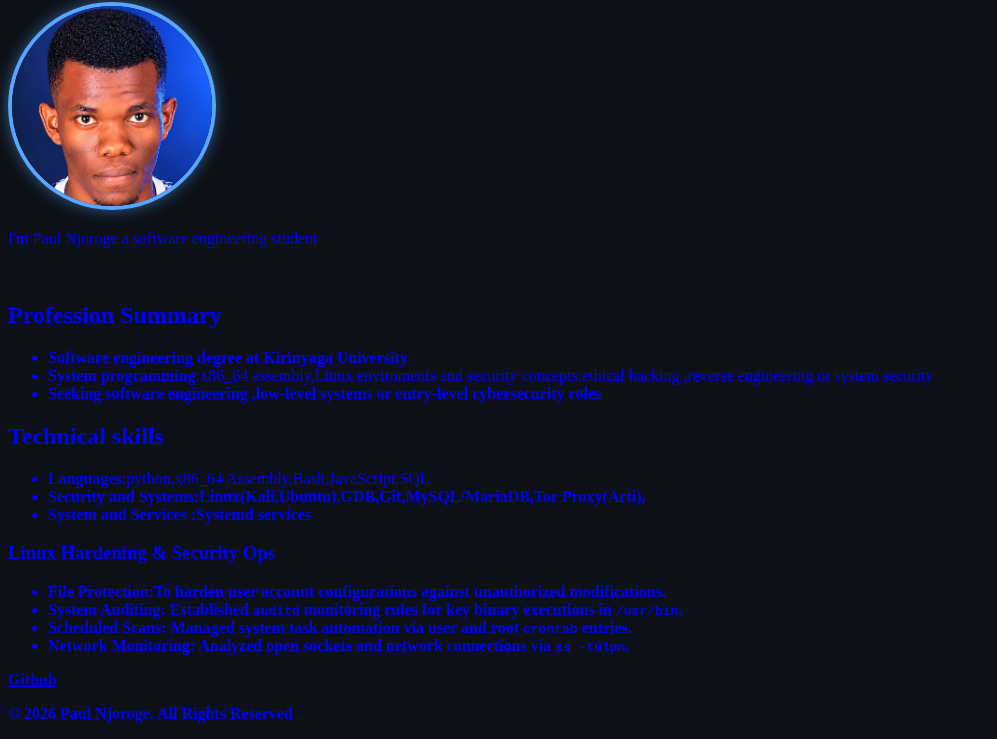
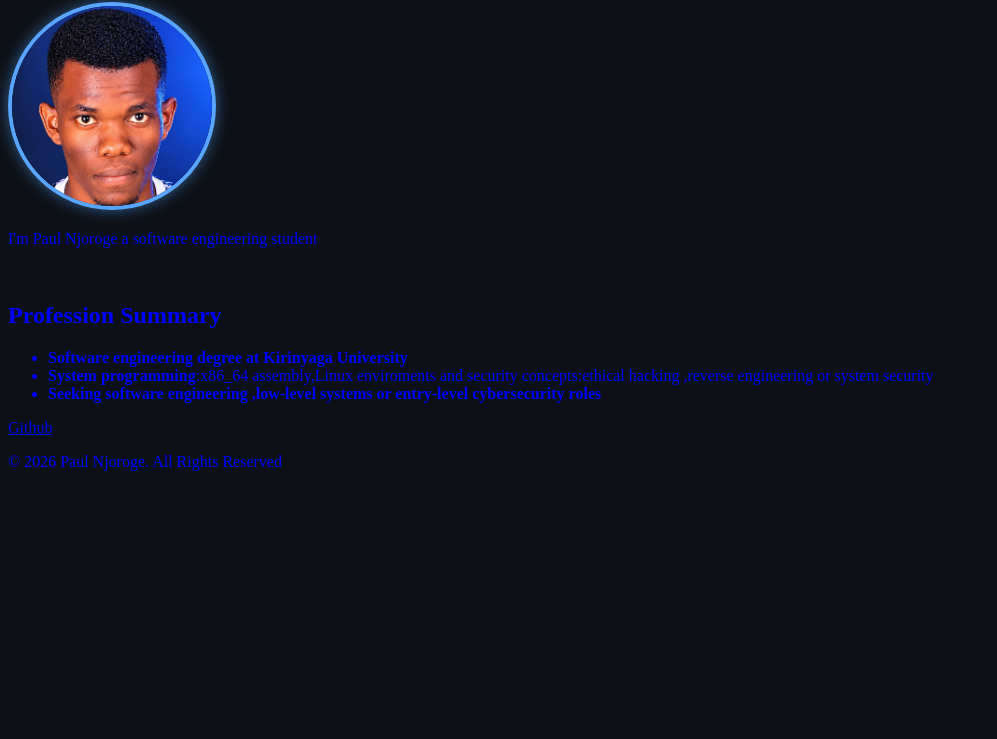
Before and after one commit to paulmwash/porto, a plain HTML site: page index.html in a window 1280 px wide. Shown: the part 104-843 px from the top of the page, without its empty margins (0-997 px from the left). After the commit the page ends 800 px from the top, so only its background shows below. Drawn offline with Linux system fonts and the light colour scheme.

Commit message:
I can code lol

```diff
--- a/index.html
+++ b/index.html
@@ -32,26 +32,6 @@ header {color:yellow;}
 <li><strong>Seeking software engineering ,low-level systems or entry-level cybersecurity roles</strong></li>
 </ul>
 </div>
-
-<div class="tech-skills">
-<h2>Technical skills</h2>
-<ul>
-<li><strong>Languages</strong>:python,x86_64 Assembly,Bash,JavaScript,SQL</li>
-<li><strong>Security and Systems<strong>:Linux(Kali,Ubuntu),GDB,Git,MySQL/MariaDB,Tor Proxy(Arti),</li>
-<li><strong>System and Services </strong>:Systemd services</li>
-</ul>
-</div>
-
-<div class="skills-card">
-  <h3>Linux Hardening & Security Ops</h3>
-  <ul>
-    <li><strong>File Protection:</strong>To harden user account configurations against unauthorized modifications.</li>
-    <li><strong>System Auditing:</strong> Established <code>auditd</code> monitoring rules for key binary executions in <code>/usr/bin</code>.</li>
-    <li><strong>Scheduled Scans:</strong> Managed system task automation via user and root <code>crontab</code> entries.</li>
-    <li><strong>Network Monitoring:</strong> Analyzed open sockets and network connections via <code>ss -tulpn</code>.</li>
-  </ul>
-</div>
-</ul>
 <p ><a href="https://www.github.com/paulmwash" target="_blank" rel="noopener noreferrer">Github</a></p>
 <p>&copy 2026 Paul Njoroge. All Rights Reserved</p>
 </body>
```
